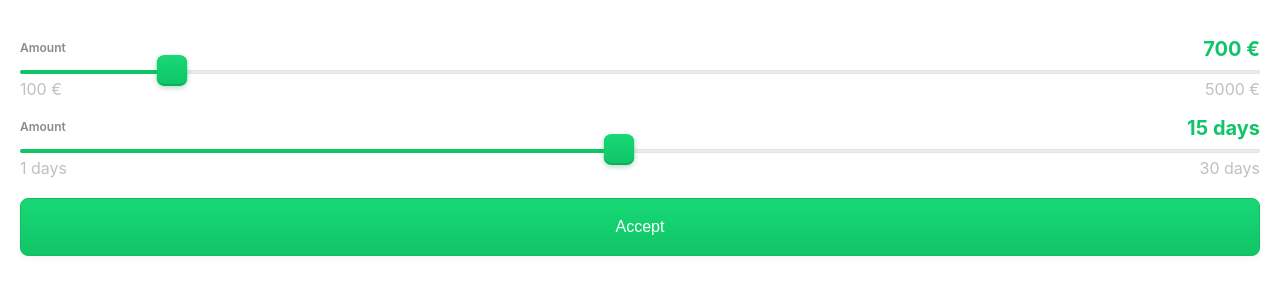
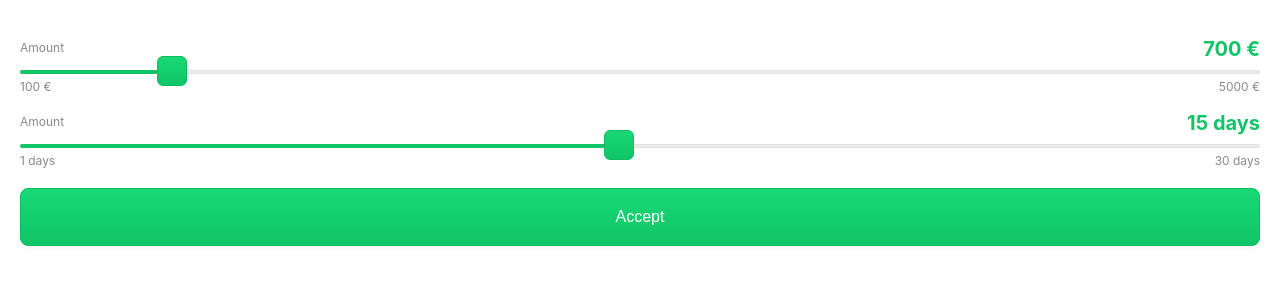
Before and after one commit to antonkalik/ruler-slider-calculator, a React app: page / in a window 1280 px wide. Built offline with nearby package versions, Linux system fonts and the light colour scheme; some packages are replaced by stand-ins of ours.

Commit message:
additional refactors

```diff
--- a/src/js/components/CalculatorDesktop.js
+++ b/src/js/components/CalculatorDesktop.js
@@ -1,26 +1,25 @@
 import React from 'react';
 import SliderDesktop from './SliderDesktop';
 
-const CalculatorDesktop = ({ onChange, sliders }) => {
+export default function CalculatorDesktop({ onChange, sliders }) {
   return (
     <div className="calculator-desktop">
       {Object.keys(sliders).map((name) => {
         const slider = sliders[name];
         return (
           <SliderDesktop
+            key={name}
             title="Amount"
             name={name}
             extension={slider.extension}
             min={slider.min}
             max={slider.max}
             step={slider.step}
-            value={slider.initValue}
+            initValue={slider.initValue}
             onChange={onChange}
           />
         );
       })}
     </div>
   );
-};
-
-export default React.memo(CalculatorDesktop);
+}
--- a/src/js/components/SliderDesktop.js
+++ b/src/js/components/SliderDesktop.js
@@ -2,13 +2,12 @@ import React, { useState } from 'react';
 import RCSlider from 'rc-slider';
 import 'rc-slider/assets/index.css';
 
-let timer = null;
 export default function SliderDesktop({
   step = 1,
   min = 0,
   max = 100,
   onChange,
-  value: initValue,
+  initValue,
   title,
   extension = '€',
   name,
@@ -19,11 +18,9 @@ export default function SliderDesktop({
     <div className="slider-desktop">
       <div className="head">
         <h5 className="title">{title}</h5>
-        <div className="value">
-          <h3>
+        <h3 className="value">
           {value} {extension}
         </h3>
-        </div>
       </div>
       <RCSlider
         min={min}
@@ -38,17 +35,13 @@ export default function SliderDesktop({
         max={max}
       />
       <div className="bottom">
-        <div className="min">
-          <p className="text-small">
+        <p className="min">
           {min} {extension}
         </p>
-        </div>
-        <div className="max">
-          <p className="text-small">
+        <p className="max">
           {max} {extension}
         </p>
       </div>
     </div>
-    </div>
   );
 }
--- a/src/scss/components/Calculator.scss
+++ b/src/scss/components/Calculator.scss
@@ -13,6 +13,7 @@
     padding: 0 20px 20px 20px;
     button.calculator-btn {
       margin: 0 auto;
+      outline: none;
       width: 100%;
       height: 58px;
       box-shadow: 0 2px 6px rgba(0, 20, 5, 0.05);
--- a/src/scss/components/SliderDesktop.scss
+++ b/src/scss/components/SliderDesktop.scss
@@ -3,13 +3,11 @@
   .rc-slider {
     .rc-slider-handle {
       background: $green-gradient;
-      border: none;
-      box-shadow: 0 2px 5px rgba(13, 139, 74, .3);
-      border-bottom: 2px solid darken($green, 5);
-      border-radius: 8px;
-      width: 31px;
-      height: 31px;
-      margin-top: -15px;
+      border: 1px solid darken($green, 2);
+      border-radius: 6px;
+      width: 30px;
+      height: 30px;
+      margin-top: -14px;
     }
     .rc-slider-track {
       background-color: $green;
@@ -30,27 +28,23 @@
     align-items: flex-end;
     margin-bottom: 10px;
     h5.title {
-      font-weight: 600;
       font-size: 12px;
       color: $gray;
     }
-    .value {
-      h3 {
-        line-height: .8;
-        font-weight: 700;
-        font-size: 20px;
-        color: $green;
-        margin-bottom: -2px;
-      }
+    h3.value  {
+      line-height: .8;
+      font-weight: 700;
+      font-size: 20px;
+      color: $green;
+      margin-bottom: -2px;
     }
   }
   .bottom {
     display: flex;
     justify-content: space-between;
-    > div {
-      p {
-        color: $dim-mid;
-      }
+    p.min, p.max {
+      font-size: 12px;
+      color: $gray;
     }
   }
 }
```
Lines whose indentation alone changed are shown as unchanged.
